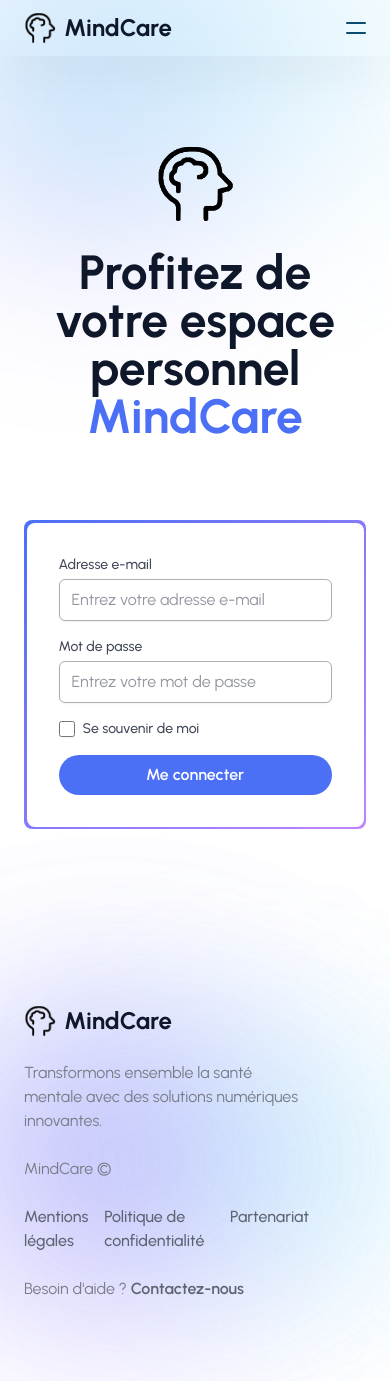
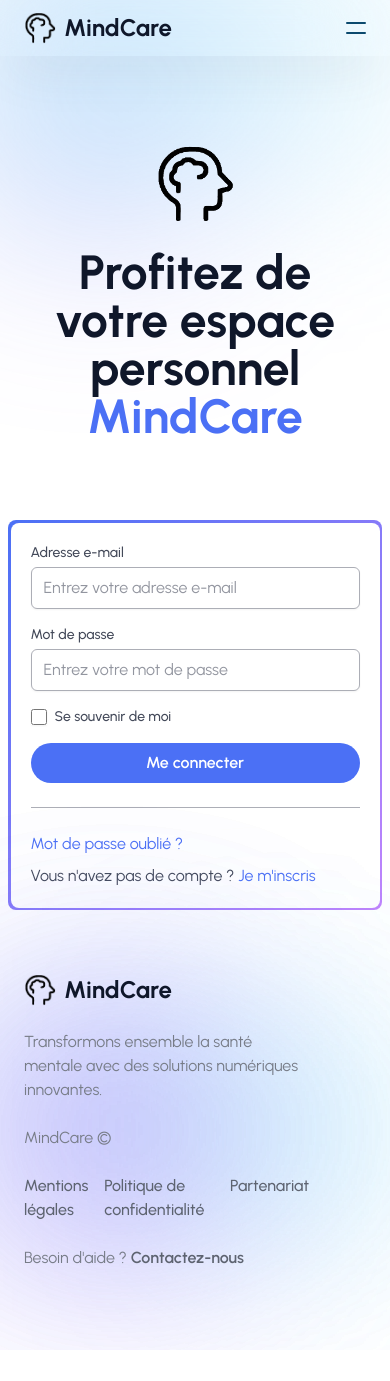
Before and after one commit to MindCareFR/mindcare, an Angular app in the folder front/: page /auth/login in a window 390 px wide. After the commit the page ends 1350 px from the top, so only its background shows below. Built offline with nearby package versions, Linux system fonts and the light colour scheme.

Commit message:
fix: UI design & responsiveness

```diff
--- a/front/src/app/pages/auth-login/auth-login.component.html
+++ b/front/src/app/pages/auth-login/auth-login.component.html
@@ -1,23 +1,39 @@
 <app-navbar></app-navbar>
 
-<div class="relative" id="home">
+<div class="relative">
     <div aria-hidden="true" class="absolute inset-0 grid grid-cols-2 -space-x-52 opacity-40 dark:opacity-20">
         <div class="blur-[106px] h-56 bg-gradient-to-br from-primary to-purple-400 dark:from-blue-700"></div>
         <div class="blur-[106px] h-32 bg-gradient-to-r from-cyan-400 to-sky-300 dark:to-indigo-600"></div>
     </div>
-    <div class="max-w-7xl h-full flex flex-col justify-center mx-auto px-6 md:px-12 xl:px-6 md:h-screen">
-        <div class="relative pt-36 mx-auto">
-            <div class="lg:w-2/3 mx-auto my-auto space-y-20 mb-28">
-                <h1 class="text-gray-900 text-center dark:text-white font-bold text-5xl md:text-6xl xl:text-7xl">
-                    <div class="flex items-center justify-center -space-x-2 mb-6">
+    <div class="max-w-7xl flex justify-center mx-auto px-2 md:px-6 md:min-h-screen">
+        <div class="relative flex flex-col gap-y-20 pt-36 w-full lg:flex-row lg:gap-x-10 lg:pt-16 lg:gap-y-0">
+            <div
+                class="flex flex-col lg:flex-row items-center lg:space-x-6 space-y-6 lg:space-y-0 text-center lg:text-left">
+                <div class="space-y-20">
+                    <h1
+                        class="text-gray-900 text-center dark:text-white font-bold text-5xl px-10 md:px-24 lg:px-0 md:text-6xl xl:text-7xl lg:text-left">
+                        <div class="flex justify-center items-center -space-x-2 mb-6 lg:justify-start lg:items-start">
                             <img src="/headbrain_b.webp" alt="logo" class="block h-20 w-20 dark:hidden" />
                             <img src="/headbrain_w.webp" alt="logo" class="hidden h-20 w-20 dark:block" />
                         </div>
                         Profitez de votre espace personnel <span class="text-primary">MindCare</span>
                     </h1>
-                <div class="w-full max-w-md mx-auto p-[2.5px] bg-gradient-to-br from-primary to-purple-400 dark:from-blue-700 rounded-lg">
-                    <div class="w-full p-8 space-y-6 bg-white dark:bg-gray-800 rounded-lg">
+                </div>
+            </div>
+            <div
+                class="flex justify-center items-center w-full max-w-lg my-auto mx-auto p-[2.5px] bg-gradient-to-br from-primary to-purple-400 dark:from-blue-700 rounded-lg lg:mx-0">
+                <div class="w-full p-5 space-y-6 bg-white dark:bg-gray-800 rounded-lg md:p-8">
                     <app-form [config]="loginConfig" (formSubmit)="onFormSubmit($event)"></app-form>
+                    <hr class="border-t border-gray-300 dark:border-gray-700" />
+                    <div class="flex justify-between flex-col gap-y-2">
+                        <a href="/auth/forgot-password" class="text-md text-primary hover:underline">Mot de passe oublié
+                            ?</a>
+                        <div>
+                            <span class="text-md text-gray-700 dark:text-gray-300">Vous n'avez pas de compte ?</span>
+                            <a href="/auth/register" class="text-md text-primary hover:underline">
+                                Je m'inscris
+                            </a>
+                        </div>
                     </div>
                 </div>
             </div>
@@ -25,4 +41,5 @@
     </div>
 </div>
 
+
 <app-footer></app-footer>
--- a/front/src/app/pages/auth-login/auth-login.component.ts
+++ b/front/src/app/pages/auth-login/auth-login.component.ts
@@ -18,14 +18,14 @@ import type { IFormConfig, IFormFields } from '@interfaces/form.interface';
     FooterComponent,
     FormComponent,
     ReactiveFormsModule
-  ]
+  ],
 })
 export class AuthLoginComponent implements OnInit {
   loginConfig: IFormConfig = {
     fields: [
       { name: 'email', type: 'email', label: 'Adresse e-mail', placeholder: 'Entrez votre adresse e-mail', validators: [Validators.required, Validators.email] },
-      { name: 'password', type: 'password', label: 'Mot de passe', placeholder: 'Entrez votre mot de passe', validators: [Validators.required, Validators.minLength(6), Validators.compose([Validators.pattern(/[a-z]/), Validators.pattern(/[A-Z]/), Validators.pattern(/[0-9]/)]), Validators.maxLength(20)] },
-      { name: 'remember', type: 'checkbox', label: 'Se souvenir de moi' }
+      { name: 'password', type: 'password', label: 'Mot de passe', placeholder: 'Entrez votre mot de passe', validators: [Validators.required, Validators.minLength(6), Validators.compose([Validators.pattern(/[a-z]/), Validators.pattern(/[A-Z]/), Validators.pattern(/[0-9]/)])] },
+      { name: 'remember', type: 'checkbox', label: 'Se souvenir de moi', validators: [] },
     ],
     submitLabel: 'Me connecter'
   };
```
Lines whose indentation alone changed are shown as unchanged.
